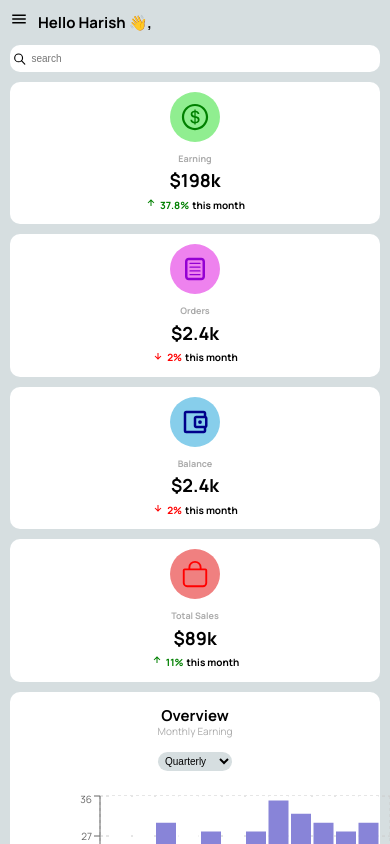
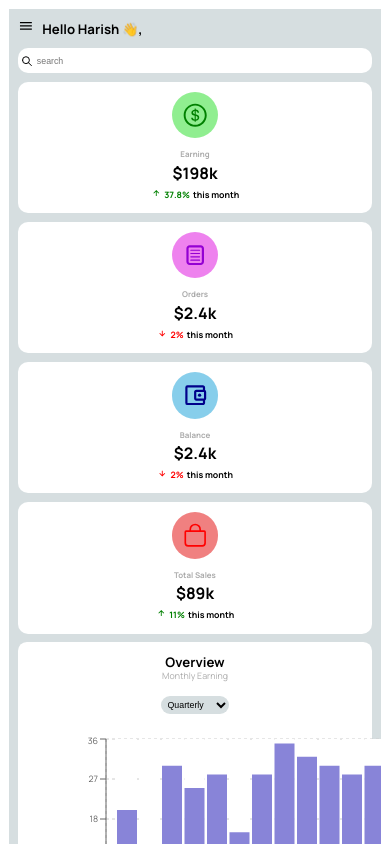
Before and after one commit to PendhotaHarish/user-dashboard, a React (Vite) app: page / in a window 390 px wide. Shown: the top 844 px of the page. Built offline with nearby package versions, Linux system fonts and the light colour scheme.

Commit message:
update the code

```diff
--- a/src/App.css
+++ b/src/App.css
@@ -35,9 +35,36 @@ body {
   overflow: hidden;
   height: 100vh;
 }
-@media screen and (max-width: 576px) {
+/* Mobile portrait */
+@media (max-width: 768px) and (orientation: portrait) {
+  html {
+    font-size: 55%;
+  }
+
   .dashboards {
-    display: block;
-    overflow-y: scroll;
+    flex-direction: column;
+    overflow-y: auto;
+    height: auto;
+  }
+
+  body {
+    padding: 1rem;
   }
 }
+
+/* Mobile landscape */
+@media (max-width: 834px) and (orientation: landscape) {
+  html {
+    font-size: 55%;
+  }
+
+  .dashboards {
+    flex-direction: row;
+    overflow-x: auto;
+    height: auto;
+  }
+
+  body {
+    padding: 1rem;
+  }
+}
```
Also changed, not shown: src/components/card/Card.module.css (+1 -12 lines), src/components/charts/Charts.module.css (+2 -12 lines), src/components/charts/PieCharts.module.css (+2 -7 lines), src/components/navbar/NavBar.module.css (+1 -10 lines), src/components/product/ProductDetails.module.css (+2 -16 lines), src/components/sidebar/SideBar.module.css (+1 -16 lines).
